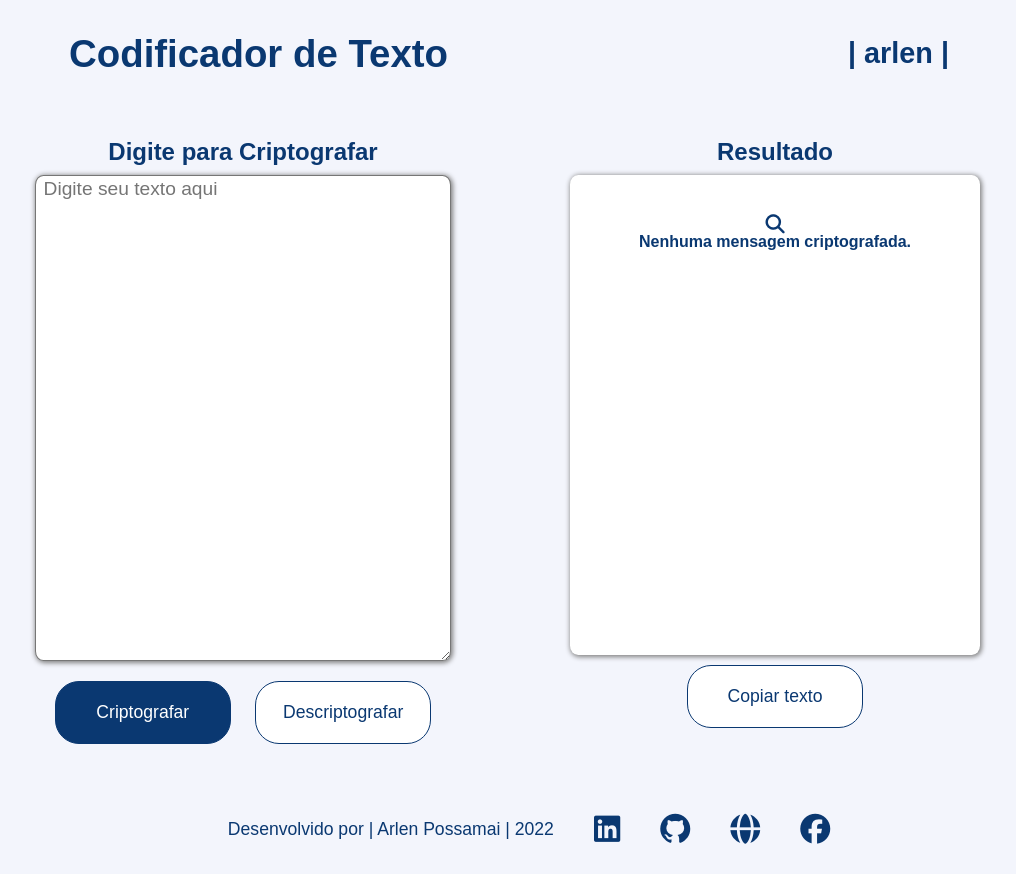
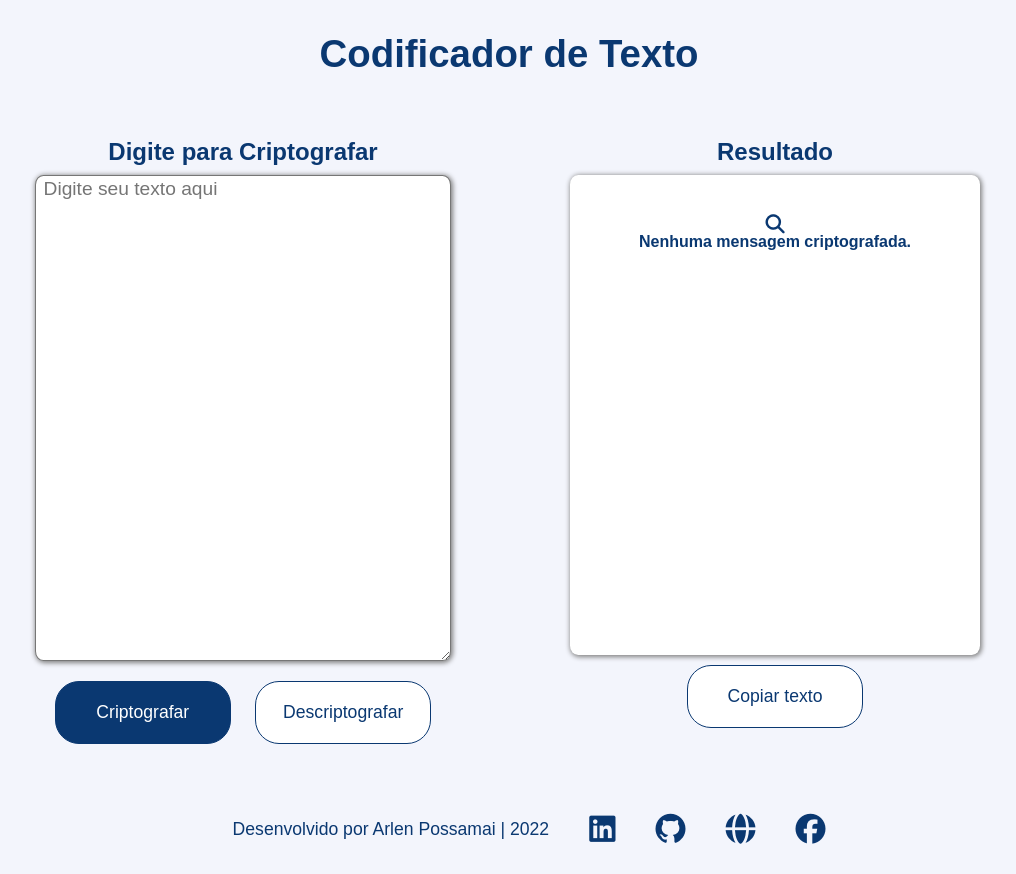
Before and after one commit to arlendev/oracle-alura-one, a plain HTML site: page index.html in a window 1280 px wide. Shown: the whole page, without its empty margins (131-1147 px from the left). Drawn offline with Linux system fonts and the light colour scheme.

```diff
--- a/index.html
+++ b/index.html
@@ -18,7 +18,6 @@
         <header>
             <div class="containerHeader">
                 <h2 class="appName">Codificador de Texto</h2>
-                <h2 id="logo">| arlen |</h2>
             </div>
         </header>
 
@@ -48,7 +47,7 @@
             <div class="containerFooter">
                 <div>
                     <ul class="social">
-                        <li><p>Desenvolvido por | Arlen Possamai | 2022</p></li>
+                        <li><p>Desenvolvido por Arlen Possamai | 2022</p></li>
                         <li><a href="https://www.linkedin.com/in/arlen-possamai-9899791a9/" target="_blank"><i class="fa-brands fa-linkedin"></i></a></li>
                         <li><a href="https://github.com/arlendev" target="_blank"><i class="fa-brands fa-github"></i></a></li>
                         <li><a href="https://arlendev.github.io/portfolio/" target="_blank"><i class="fa-solid fa-globe"></i></a></li>
```
